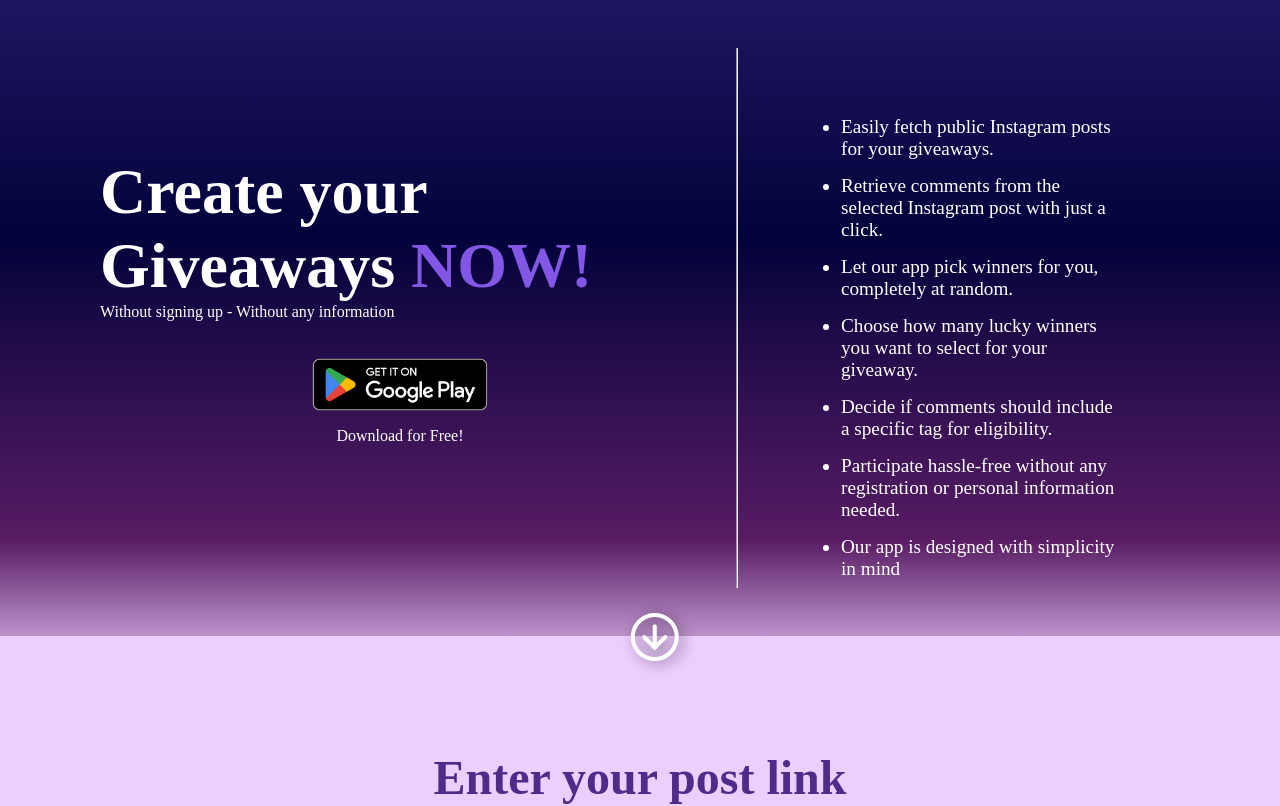
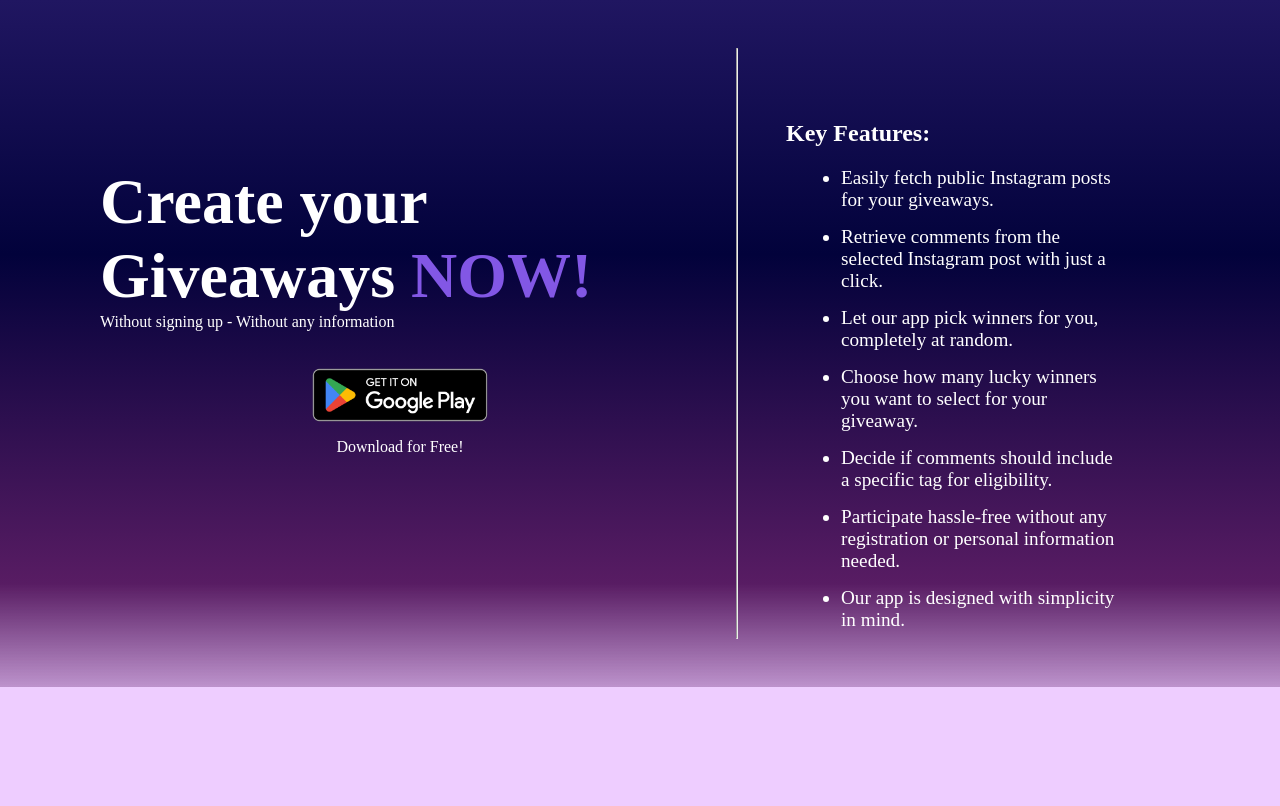
Before and after one commit to KenanAljaber/social-media-giveaway, an Angular app: page / in a window 1280 px wide. Shown: the top 806 px of the page. Built offline with nearby package versions, Linux system fonts and the light colour scheme.

Commit message:
add the footer the home-page delete the arrow from the desktop-hero-section

```diff
--- a/src/app/fetching/components/desktop-hero-section/desktop-hero-section.component.html
+++ b/src/app/fetching/components/desktop-hero-section/desktop-hero-section.component.html
@@ -1,21 +1,22 @@
-<div class="main">
-    <div class="arrow">
-        <i class="pi pi-arrow-circle-down"></i>
-    </div>
+<header>
 
+</header>
 
+<section class="main">
     <div class="left">
         <div class="text">
             <h1 class="big-title">Create your Giveaways <strong>NOW!</strong></h1>
             <p>Without signing up - Without any information</p>
         </div>
         <div class="download">
-            <img src="../../../../assets/images/desktop-hero-section/google-play-badge.png"/>
+            <img src="../../../../assets/images/desktop-hero-section/google-play-badge.png" alt="Download our app on Google Play"/>
             <h4>Download for Free!</h4>
         </div>
     </div>
     <hr>
     <div class="right">
+        <article>
+            <h2>Key Features:</h2>
             <ul>
                 <li>Easily fetch public Instagram posts for your giveaways.</li>
                 <li>Retrieve comments from the selected Instagram post with just a click.</li>
@@ -23,8 +24,8 @@
                 <li>Choose how many lucky winners you want to select for your giveaway.</li>
                 <li>Decide if comments should include a specific tag for eligibility.</li>
                 <li>Participate hassle-free without any registration or personal information needed.</li>
-            <li>Our app is designed with simplicity in mind</li>
+                <li>Our app is designed with simplicity in mind.</li>
             </ul>
-
+        </article>
     </div>
-</div>
+</section>
--- a/src/app/fetching/components/desktop-hero-section/desktop-hero-section.component.scss
+++ b/src/app/fetching/components/desktop-hero-section/desktop-hero-section.component.scss
@@ -14,24 +14,7 @@
     /* Apply fade-in animation */
     margin-bottom: 50px;
 
-    .arrow {
-    position: absolute;
-    bottom: -43px;
-    font-weight: bolder;
-    left: 48.5%;
-    z-index: 20;
-    padding: 10px;
-    font-size: 3rem;
-    color: white;
-    text-shadow: 4px 3px 13px #0000007d;
-    transition: 0.5s;
-    }
-    .arrow:hover{
-        transform: scale(1.1);
-        color: var(--accent-color);
 
-        cursor: pointer;
-    }
 
     .right {
         margin-top: 5%;
--- a/src/app/fetching/pages/home-page/home-page.component.html
+++ b/src/app/fetching/pages/home-page/home-page.component.html
@@ -5,4 +5,5 @@
 
     <fetching-search-post-widget></fetching-search-post-widget>
 
+    <shared-footer></shared-footer>
 </div>
```
Lines whose indentation alone changed are shown as unchanged.
